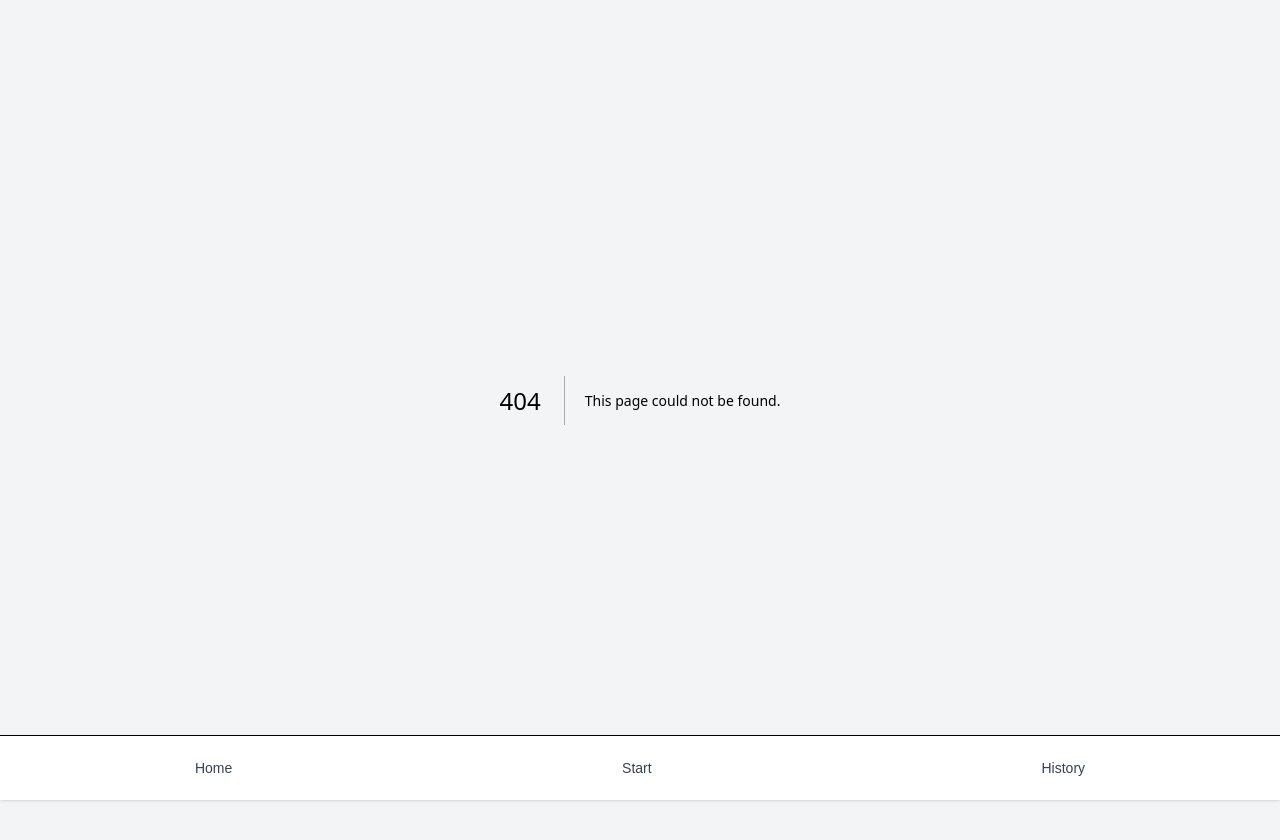
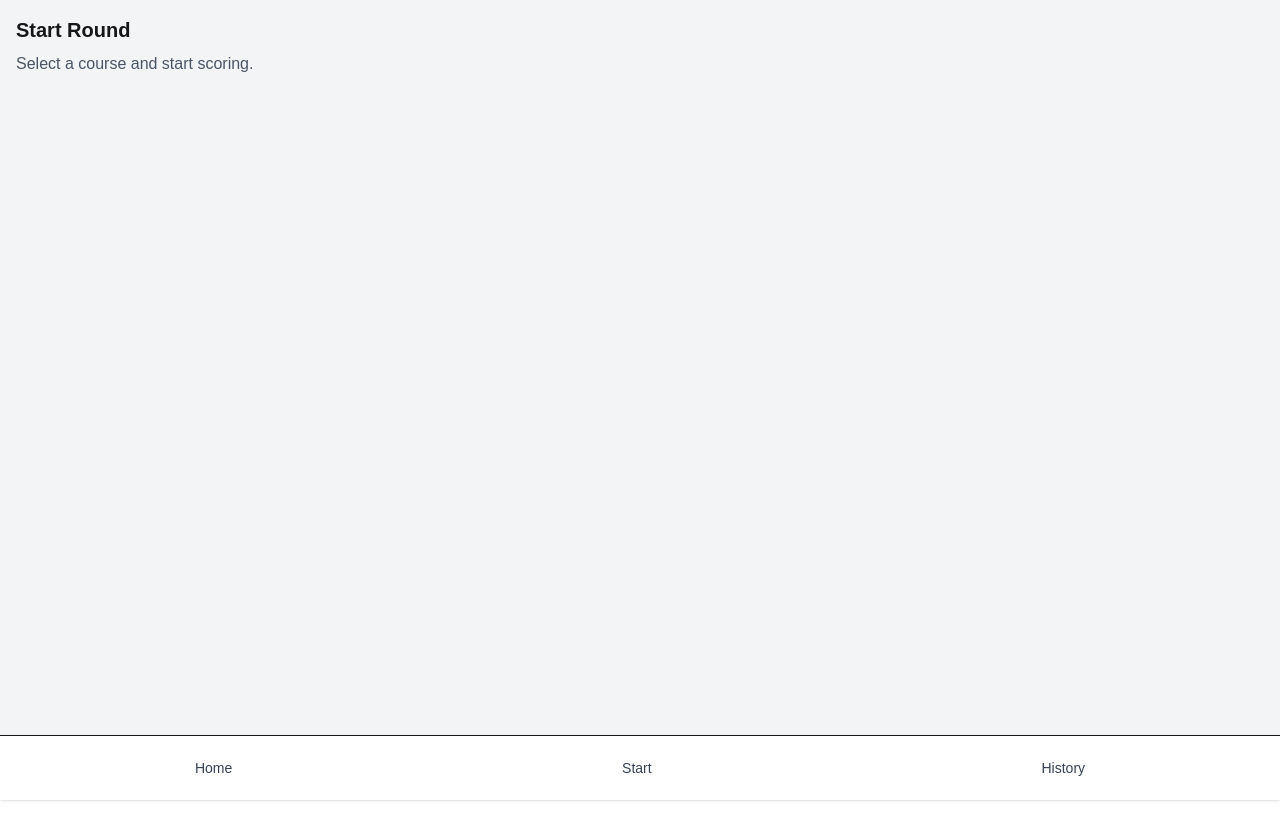
Before and after one commit to ergosha/discgolf-score-app, a Next.js app: page /round in a window 1280 px wide. Before the commit this address had no page. Shown: the top 840 px of the page. After the commit the page ends 800 px from the top, so only its background shows below. Built offline with nearby package versions, Linux system fonts and the light colour scheme.

Commit message:
Added history and round page, works correctly

```diff
--- /dev/null
+++ b/src/app/history/page.tsx
@@ -0,0 +1,10 @@
+export default function HistoryPage() {
+  return (
+    <div className="p-4">
+      <h1 className="text-xl font-bold">History</h1>
+      <p className="text-gray-600 mt-2">
+        Your previous rounds will appear here.
+      </p>
+    </div>
+  );
+}
--- a/src/app/page.tsx
+++ b/src/app/page.tsx
@@ -1,7 +1,7 @@
 export default function HomePage() {
   return (
     <div className="p-4">
-      <h1 className="text-xl font-bold">Disc Golf Score App</h1>
+      <h1 className="text-black font-bold">Disc Golf Score App</h1>
       <p className="text-gray-600 mt-2">
         Mobile-first disc golf scoring
       </p>
--- /dev/null
+++ b/src/app/round/page.tsx
@@ -0,0 +1,10 @@
+export default function StartRoundPage() {
+  return (
+    <div className="p-4">
+      <h1 className="text-xl font-bold">Start Round</h1>
+      <p className="text-gray-600 mt-2">
+        Select a course and start scoring.
+      </p>
+    </div>
+  );
+}
```
